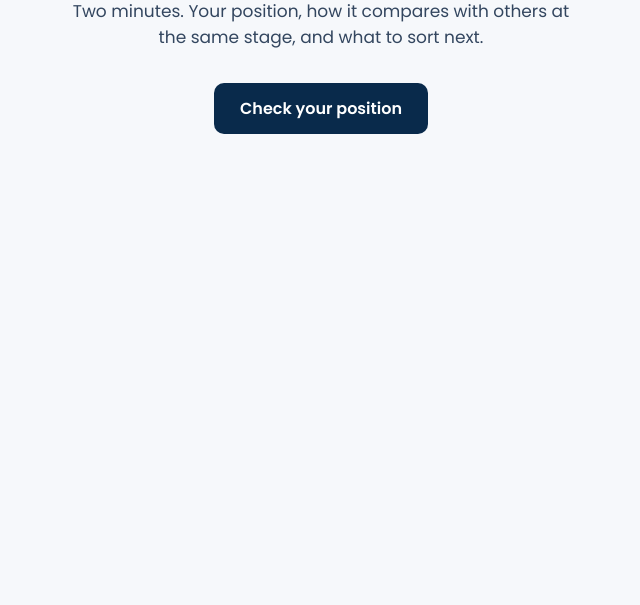
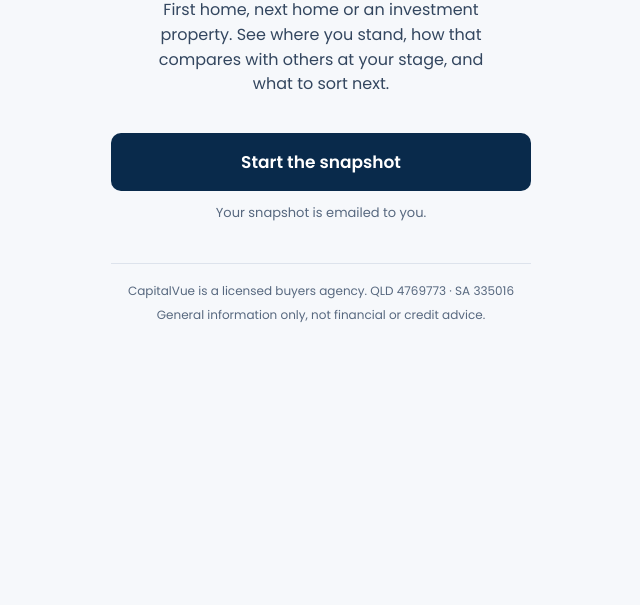
Before and after one commit to bradreece/capitalvue-site, a website: page content/readiness-funnel.src.html in a window 1280 px wide. Shown: the part 195-800 px from the top of the page, without its empty margins (319-959 px from the left). Drawn offline with Linux system fonts and the light colour scheme; files whose address does not match are found by name.

Commit message:
Snapshot intro: neutral tagline, three-audience line, Start the snapshot, licence and general-info lines on the intro
Co-Authored-By: Claude Fable 5.1 <noreply@anthropic.com>
Claude-Session: https://claude.ai/code/session_01BAJDNYDRHT2gocuySTSr7v

```diff
--- a/content/lastmod.json
+++ b/content/lastmod.json
@@ -44,8 +44,8 @@
   "lastmod": "2026-11-13"
  },
  "property-readiness.html": {
-  "hash": "798803056c5bb8dd",
-  "lastmod": "2026-11-05"
+  "hash": "c3b21ed4dff623eb",
+  "lastmod": "2026-11-13"
  },
  "services.html": {
   "hash": "45e70cfde977fdfa",
--- a/content/readiness-funnel.src.html
+++ b/content/readiness-funnel.src.html
@@ -49,8 +49,10 @@
   .logo-lg{height:46px;width:auto;margin:0 auto 20px;display:block}
   .intro h1{font-size:32px;line-height:1.15;letter-spacing:-0.01em;margin:0 0 14px}
   .intro .tag{font-size:13px;letter-spacing:.14em;color:var(--series);font-weight:700;margin:0 auto 8px;text-transform:uppercase}
-  .intro p{font-size:17px;color:var(--ink-2);max-width:48ch;margin:0 auto 10px}
-  .intro .meta{font-size:13px;color:var(--muted);margin-top:18px}
+  .intro p{font-size:16px;color:var(--ink-2);max-width:34ch;margin:0 auto 10px}
+  .intro .meta{font-size:13px;color:var(--muted);margin-top:12px}
+  .intro-legal{max-width:420px;margin:40px auto 0;padding-top:18px;border-top:1px solid var(--grid)}
+  .intro-legal p{font-size:12px;line-height:1.5;color:var(--muted);margin:0 0 6px;max-width:none}
 
   .q{padding:34px 4px 8px}
   .q .eyebrow{font-size:13px;letter-spacing:.1em;text-transform:uppercase;color:var(--muted);margin:0 0 10px}
@@ -168,10 +170,15 @@
   <section class="screen active" id="s-intro">
     <div class="intro">
       <img class="logo-lg" src="assets/logo-2.png" alt="CapitalVue">
-      <p class="tag">Build a portfolio. Create a legacy.</p>
+      <p class="tag">Free &middot; 2 minutes &middot; No obligation</p>
       <h1>How ready are you to buy?</h1>
-      <p>Two minutes. Your position, how it compares with others at the same stage, and what to sort next.</p>
-      <button class="btn" id="startBtn" style="margin-top:22px">Check your position</button>
+      <p>First home, next home or an investment property. See where you stand, how that compares with others at your stage, and what to sort next.</p>
+      <button class="btn big" id="startBtn" style="margin-top:26px;max-width:420px">Start the snapshot</button>
+      <p class="meta">Your snapshot is emailed to you.</p>
+      <div class="intro-legal">
+        <p>CapitalVue is a licensed buyers agency. QLD 4769773 &middot; SA 335016</p>
+        <p>General information only, not financial or credit advice.</p>
+      </div>
     </div>
   </section>
 
```
